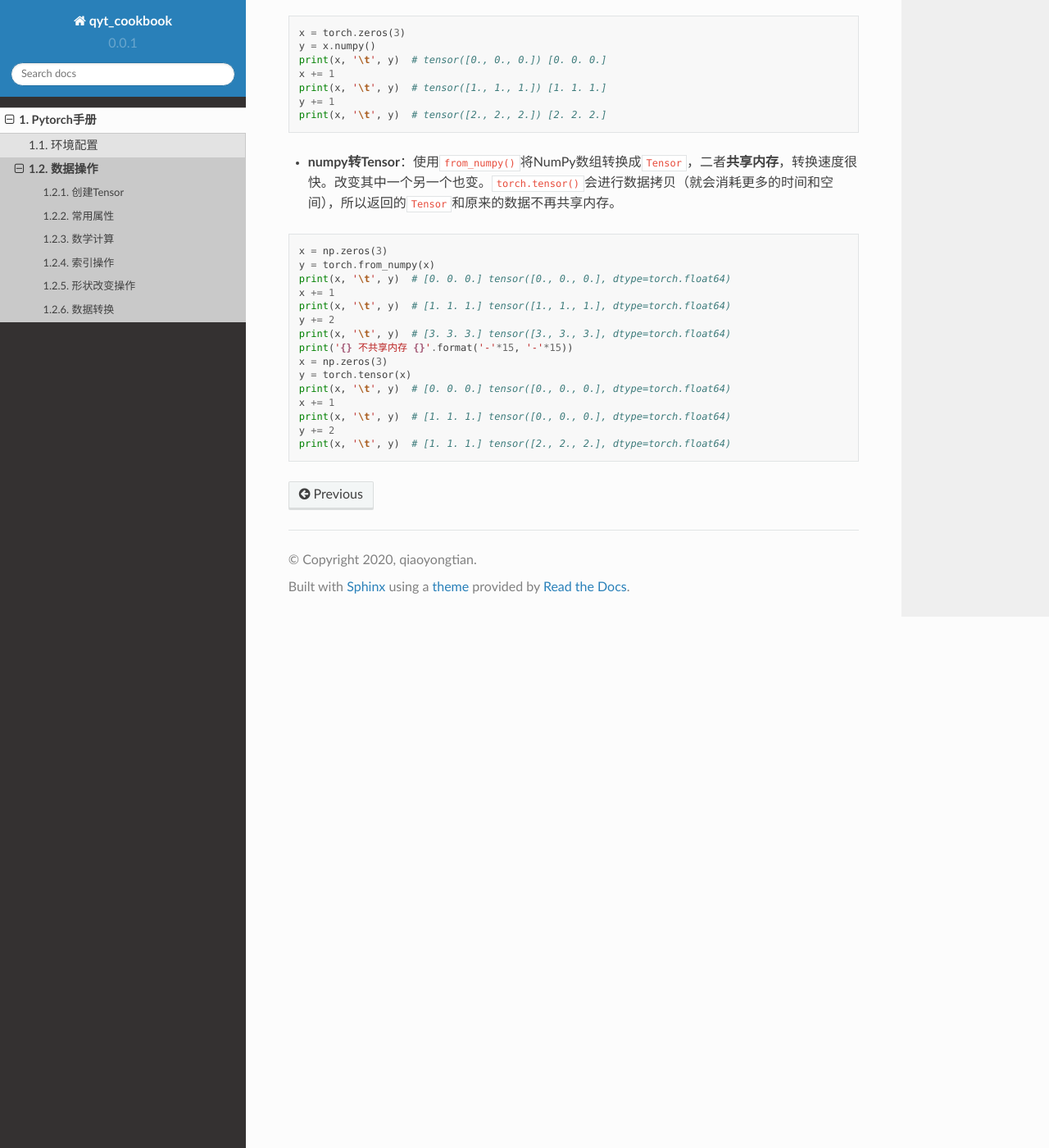
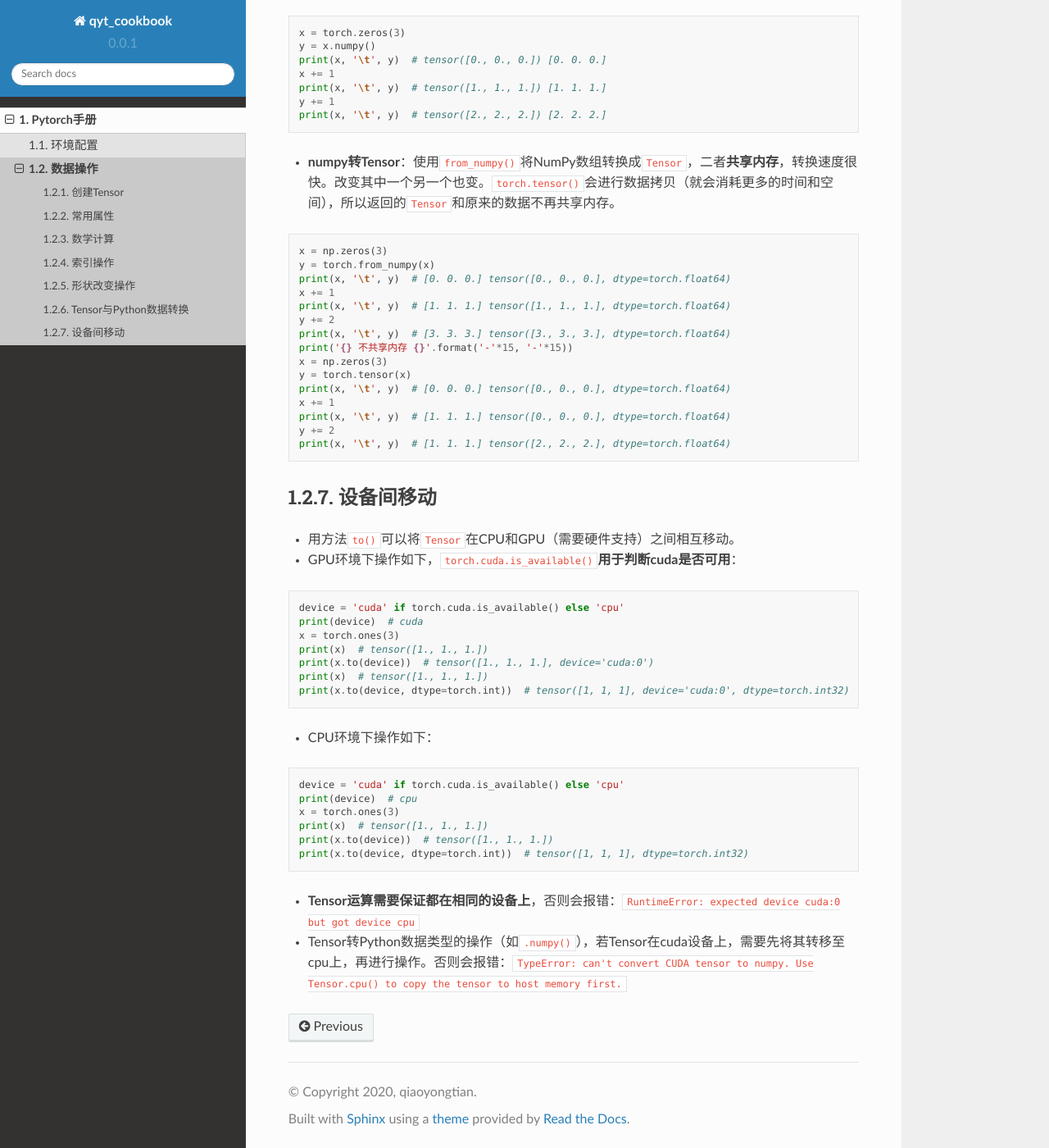
Before and after one commit to q759729997/qyt_cookbook, a Sphinx documentation site: the page built from qyt_cookbook/source/pytorch/tensor.md, in a window 1280 px wide and 1400 px high, scrolled down 3526 px. Shown: the whole window at 82% size. Built offline with Sphinx 7.4.7 and the Read the Docs theme 2.0.0, drawn with Linux system fonts in a browser that asks for light colours; some of the changed text lies outside the part shown.

Commit message:
设备间移动

```diff
--- a/qyt_cookbook/source/pytorch/tensor.md
+++ b/qyt_cookbook/source/pytorch/tensor.md
@@ -160,7 +160,7 @@
 print(x)  # tensor([0., 0., 0., 0., 0., 0., 0., 0., 0., 0.])
 ~~~
 
-## 数据转换
+## Tensor与Python数据转换
 
 - `item()`, 它可以将一个标量`Tensor`转换成一个`Python number`：
 
@@ -202,3 +202,32 @@ print(x, '\t', y)  # [1. 1. 1.] tensor([0., 0., 0.], dtype=torch.float64)
 y += 2
 print(x, '\t', y)  # [1. 1. 1.] tensor([2., 2., 2.], dtype=torch.float64)
 ~~~
+
+## 设备间移动
+
+- 用方法`to()`可以将`Tensor`在CPU和GPU（需要硬件支持）之间相互移动。
+- GPU环境下操作如下，`torch.cuda.is_available()`**用于判断cuda是否可用**：
+
+~~~python
+device = 'cuda' if torch.cuda.is_available() else 'cpu'
+print(device)  # cuda
+x = torch.ones(3)
+print(x)  # tensor([1., 1., 1.])
+print(x.to(device))  # tensor([1., 1., 1.], device='cuda:0')
+print(x)  # tensor([1., 1., 1.])
+print(x.to(device, dtype=torch.int))  # tensor([1, 1, 1], device='cuda:0', dtype=torch.int32)
+~~~
+
+- CPU环境下操作如下：
+
+~~~python
+device = 'cuda' if torch.cuda.is_available() else 'cpu'
+print(device)  # cpu
+x = torch.ones(3)
+print(x)  # tensor([1., 1., 1.])
+print(x.to(device))  # tensor([1., 1., 1.])
+print(x.to(device, dtype=torch.int))  # tensor([1, 1, 1], dtype=torch.int32)
+~~~
+
+- **Tensor运算需要保证都在相同的设备上**，否则会报错：`RuntimeError: expected device cuda:0 but got device cpu`
+- Tensor转Python数据类型的操作（如`.numpy()`），若Tensor在cuda设备上，需要先将其转移至cpu上，再进行操作。否则会报错：`TypeError: can't convert CUDA tensor to numpy. Use Tensor.cpu() to copy the tensor to host memory first.`
```
Also changed, not shown: qyt_cookbook/source/pytorch/tensor.rst (+47 -2 lines), 2 other files.
